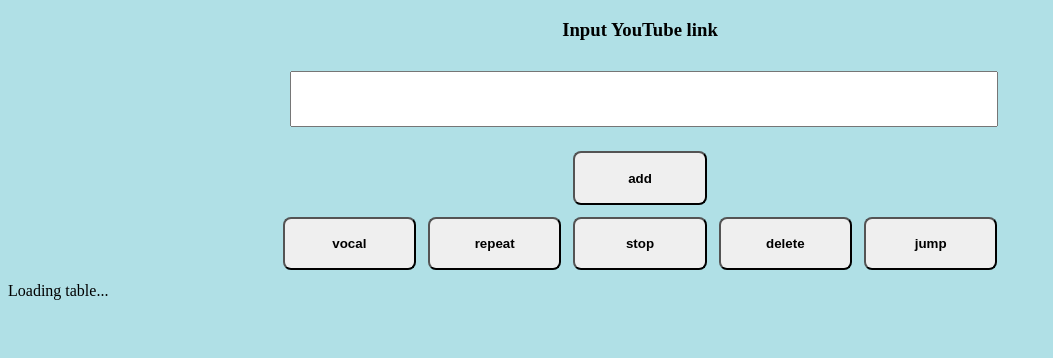
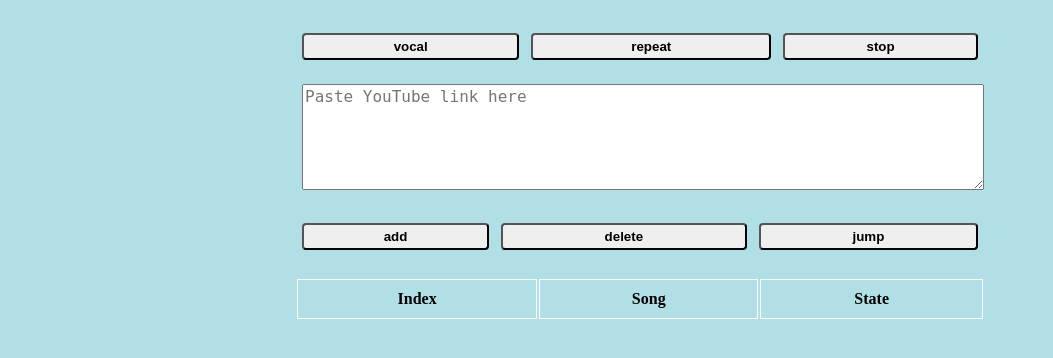
Before and after one commit to ed8808/project_k, a Flask app: page / in a window 1280 px wide. Shown: the top 358 px of the page, without its empty margins (0-1053 px from the left). Run offline with Flask 3, Linux system fonts and the light colour scheme; data that the repository does not hold is empty; parts of the project's set-up code (start-up, migrations or seed data) failed here and were passed over.

Commit message:
improve UI

```diff
--- a/app.py
+++ b/app.py
@@ -9,7 +9,7 @@
 import threading
 
 SHOW_QUEUE = "SELECT name,id,state FROM queue WHERE (state IS 'QUEUED' OR state IS 'DOWNLOADED' OR state IS 'PLAYING')  ORDER BY date ASC"
-PLAYED_QUEUE = "SELECT name,id,state FROM queue WHERE (state IS 'PLAYED')  ORDER BY date DESC"
+PLAYED_QUEUE = "SELECT name,id,state FROM queue WHERE (state IS 'PLAYED')  ORDER BY date"
 INIT_QUEUE = "CREATE TABLE IF NOT EXISTS queue (name TEXT, id TEXT, state TEXT, date INTEGER)"
 ADD_QUEUE = "INSERT INTO queue (name, id, state, date) VALUES(?,?,?,?)"
 DELETE_QUEUE = "UPDATE queue SET state = ? WHERE (state = ? OR state = ?) AND id = ?"
@@ -57,10 +57,14 @@
   for i in range(len(db_list)):
     name += [ db_list[i][0] ]
 
-  names = list(set(name))
+  #names = list(set(name))
+  names = list(dict.fromkeys(name))
   for i in range(len(names)):
     records += [names[i]]
-    items += [Item(-(i+1),names[i],'PLAYED')]
+    if "[" in names[i]:
+      idx = names[i].rfind("[")
+      names[i] = names[i][:idx]
+    items = [Item(-(i+1),names[i],'PLAYED')] + items
   return items, records
 
 def init_queue():
@@ -126,10 +130,7 @@
 def get_table():
   items1,_ = show_queue(SHOW_QUEUE)
   items2,_ = show_queue_old(PLAYED_QUEUE)
-  #table1 = ItemTable(items1,classes=['center'])
-  #table2 = ItemTable(items2,classes=['center'])
-  #return render_template('table.html', tStrToLoad1=table1.__html__(), tStrToLoad2=table2.__html__())
-  return render_template('table.html', songs=items1+items2)
+  return render_template('table.html', songs=items1+[Item('','','') for i in range(1)]+items2)
 
 @app.route("/process", methods=['POST', 'GET'])
 def process_parser():
--- a/templates/base.html
+++ /dev/null
@@ -1,48 +0,0 @@
-
-<!DOCTYPE html>
-<html lang="en">
-<head>
-    <script src="https://ajax.googleapis.com/ajax/libs/jquery/3.5.1/jquery.min.js"></script>
-    <script src="/static/input.js" type="text/javascript"></script>
-    <meta charset="UTF-8">
-    <title></title>
-    <style>
-        .center {
-            margin: auto;
-            width: 100%;
-        }
-
-        .message {
-            padding: 10px;
-            margin: 5px;
-            background-color: #FFFFFF
-        }
-
-        table, th, td {
-            margin: 5px;
-            padding: 5px;
-            text-align: center;
-            max-width: 700px;
-            word-wrap: break-word;
-        }
-
-        input.button {
-            width: 10em;
-            height: 4em;
-            font-weight: bold;
-            border-radius: 8px;
-            transition-duration: 0.4s;
-        }
-
-	    input.button:hover {
-  	    background-color: tomato;
-  	    color: white;
-	}
-    </style>
-</head>
-<body style="background-color:powderblue;">
-    <div class="content">
-        {% block content %} {% endblock %}
-    </div>
-</body>
-</html>
--- a/templates/index.html
+++ b/templates/index.html
@@ -1,37 +1,106 @@
-{% extends 'base.html' %}
+<!DOCTYPE html>
+<html lang="en">
+<head>
+    <script src="https://ajax.googleapis.com/ajax/libs/jquery/3.5.1/jquery.min.js"></script>
+    <script src="/static/input.js" type="text/javascript"></script>
+    <meta charset="UTF-8">
+	<meta name="viewport" content="width=device-width, initial-scale=1.0">
+    <title></title>
+    <style>
+		.center {
+			margin: auto;
+			width: 100%;
+		}
 
-{% block content %}
-    <h3><center>{% block title %} Input YouTube link {% endblock %}</h3>
-    <div>
+        .message {
+            padding: 10px;
+            margin: 5px;
+            background-color: #FFFFFF
+        }
 
+        table, th, td {
+            margin: 5px;
+            padding: 5px;
+            text-align: center;
+            max-width: 700px;
+            word-wrap: break-word;
+        }
+
+		.tabl th, .tabl td, .tabl tr {
+            margin: 5px;
+            padding: 5px;
+            text-align: center;
+            max-width: 700px;
+            word-wrap: break-word;
+			border: 1px solid white;
+			border-collapse: collapse;
+			flex: 1;
+            overflow-y: auto;  /* Enables vertical scrolling */
+            padding: 10px;
+        }
+
+        input.button {
+            width: 100%;
+            height: 2em;
+            font-weight: bold;
+            border-radius: 4px;
+            transition-duration: 0.4s;
+        }
+
+	    input.button:hover {
+            background-color: tomato;
+            color: white;
+	    }
+
+        /* Container to hold both the fixed header and scrollable table */
+        .container {
+            display: flex;
+            flex-direction: column;
+            height: 10vh;  /* Full viewport height */
+        }
+
+        /* Fixed header */
+        .header {
+            padding: 10px;
+            text-align: center;
+            font-size: 24px;
+            position: sticky;
+            top: 10px;
+            z-index: 10; /* Ensure it's above the table */
+        }
+
+    </style>
+
+	<body style="background-color:powderblue;">
+
+		<div class="container">
+			<div class="header">
 				<table class="center">
-        <tr>
-		<td><input type="text" name="content" style="font-size:12pt; width:700px; height:50px" id="textbox"></td>
-	    </tr>
-
-		<table class="center">
-		<tr>
-			<td></td>
-			<td></td>
-			<td><input type="button" name="add" value="add" class="button" onclick="buttonEvent({'cmd':'add','param': getInput()})"></td>
-			<td></td>
-			<td></td>
-		</tr>
 					<tr>
 						<td><input type="button" name="vocal" value="vocal" class="button" onclick="buttonEvent({'cmd':'vocal','param':''})"></td>
 						<td><input type="button" name="repeat" value="repeat" class="button" onclick="buttonEvent({'cmd':'repeat','param':''})"></td>
 						<td><input type="button" name="stop" value="stop" class="button" onclick="buttonEvent({'cmd':'stop','param':''})"></td>
+					</tr>
+				</table>
+				<table class="center">
+					<tr>
+					<td><textarea name="content" style="font-size:12pt; width:100%; height:100px;" id="textbox" placeholder="Paste YouTube link here" enablePaste()></textarea></td>
+					</tr>
+				</table>
+				<table class="center">
+					<tr>
+						<td><input type="button" name="add" value="add" class="button" onclick="buttonEvent({'cmd':'add','param': getInput()})"></td>
 						<td><input type="button" name="delete" value="delete" class="button" onclick="buttonEvent({'cmd':'delete','param': getInput()})"></td>
 						<td><input type="button" name="jump" value="jump" class="button" onclick="buttonEvent({'cmd':'jump','param': getInput()})"></td>
 					</tr>
 				</table>
+    		</div>
+
+	 		<div id="table-container">
+
+        			{% include 'table.html' %}
 
     		</div>
-
-	 <!-- This is where the table will be injected -->
-	 <div id="table-container">
-        <!-- The table will be dynamically rendered here -->
-        Loading table...
 		</div>
 
 		<script>
@@ -40,6 +109,11 @@
 				var data = document.getElementById('textbox').value;
 				document.getElementById('textbox').value = '';
 				return data;
+			}
+
+			function enablePaste() {
+				var inputField = document.getElementById('textbox');
+				inputField.setSelectionRange(inputField.value.length, inputField.value.length); // Focus the input
 			}
 
 			// Establish an SSE connection to the Flask server
@@ -56,8 +130,7 @@
 						});
 				}
 			};
-
 		</script>
 
-
-{% endblock %}
+</body>
+</html>
--- a/templates/table.html
+++ b/templates/table.html
@@ -1,18 +1,12 @@
-{% extends 'base.html' %}
-
-{% block content %}
-
-<div>
-    <br><br><br>
 <table class="center">
-    <thead>
+<thead class="tabl">
     <tr>
         <th>Index</th>
         <th>Song</th>
         <th>State</th>
     </tr>
 </thead>
-    <tbody>
+<tbody class="tabl">
     {% for song in songs %}
     <tr>
         <td>{{ song.idx }}</td>
@@ -22,6 +16,3 @@
     {% endfor %}
 </tbody>
 </table>
-</div>
-
-{% endblock %}
--- a/vplayer.py
+++ b/vplayer.py
@@ -43,7 +43,7 @@
 
     else:
       mixer_vol=1
-      mixer.music.set_volume(0.2)
+      mixer.music.set_volume(0.3)
       player.volume = 0
 
 def repeat_video():
```
Lines whose indentation alone changed are shown as unchanged.
